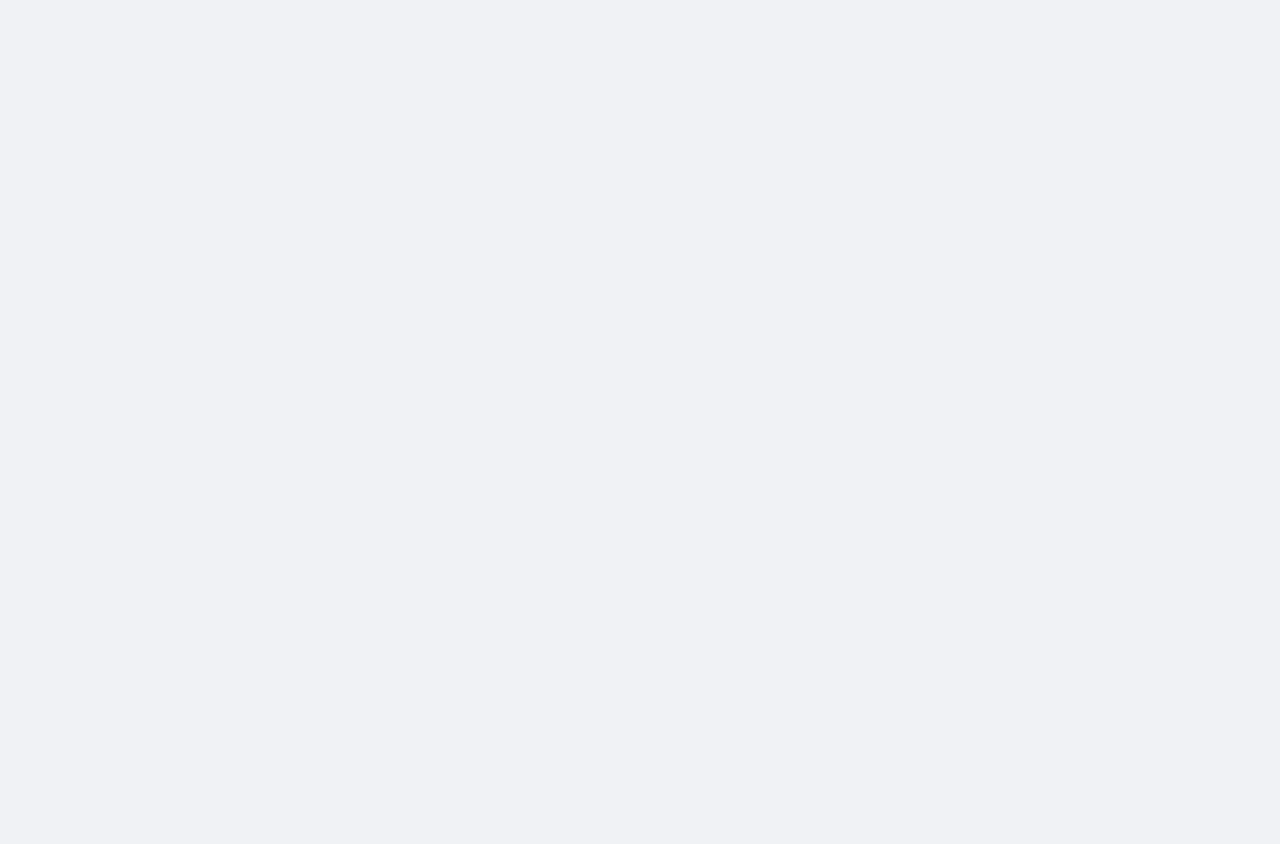
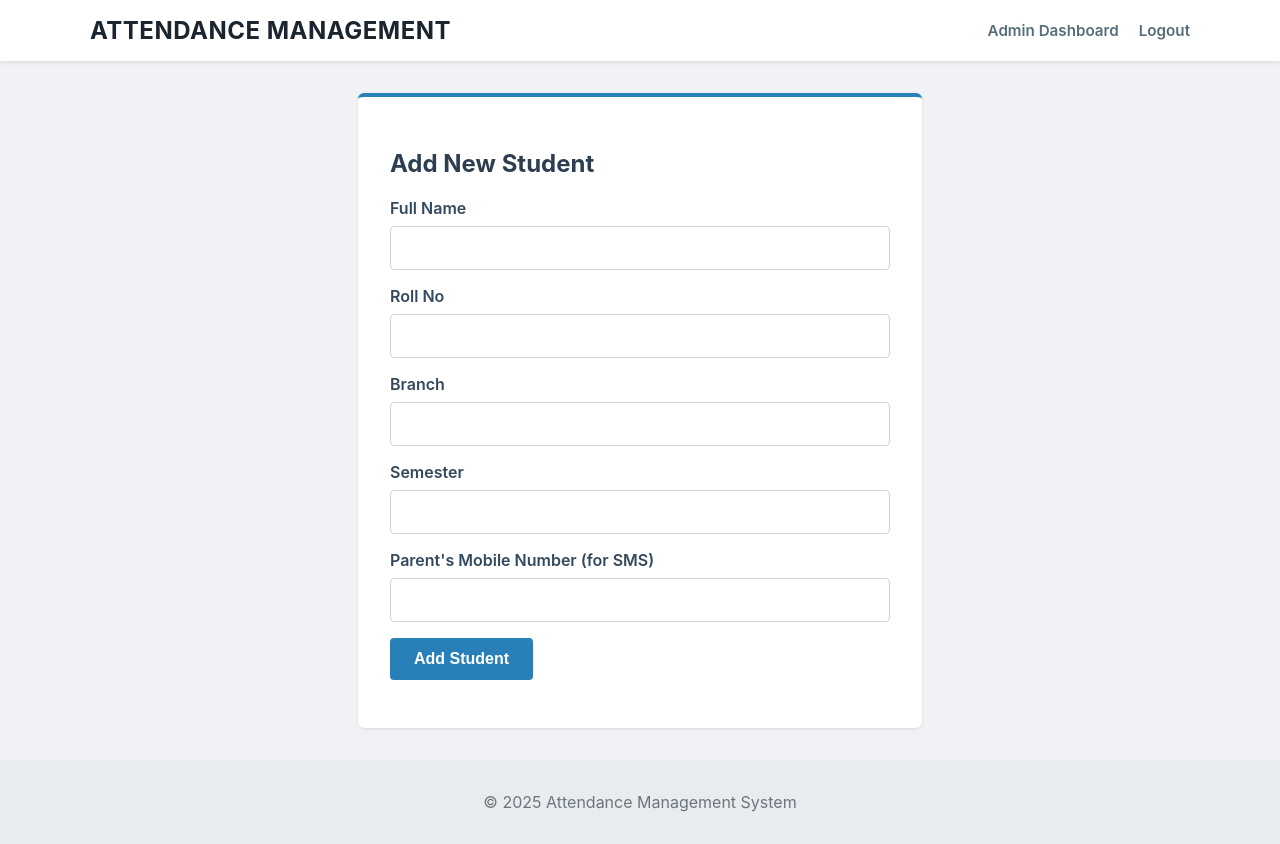
Before and after one commit to shoaib216-bug/attendance-management-system, a Flask app: page /admin/add-student in a window 1280 px wide. Before the commit the page is empty. Before the commit the page ends 800 px from the top, so only its background shows below. Run offline with Flask 3, Linux system fonts and the light colour scheme; the visitor is signed in with stand-in values (Sample User, id 1).

Commit message:
Restored base.html body

```diff
--- a/templates/base.html
+++ b/templates/base.html
@@ -18,8 +18,71 @@
     <!-- Robot Instructions: Tells Google "Yes, please scan my site" -->
     <meta name="robots" content="index, follow">
     <!-- ================================================================= -->
-     <meta name="google-site-verification" content="glaCwdBs6lMdNStSoH_-_a45dVRoR9PhcApiIq8PFKQ" />
+    <meta name="google-site-verification" content="glaCwdBs6lMdNStSoH_-_a45dVRoR9PhcApiIq8PFKQ" />
 
     <link rel="stylesheet" href="{{ url_for('static', filename='css/style.css') }}">
     <link rel="stylesheet" href="https://cdnjs.cloudflare.com/ajax/libs/font-awesome/6.5.1/css/all.min.css">
 </head>
+
+<body style="background-color: ;">
+    <nav class="navbar">
+        <div class="container">
+            <a href="{{ url_for('index') }}" class="navbar-brand">Attendance Management</a>
+
+            <!-- ========================================================================= -->
+            <!-- === THIS IS THE CORRECTED NAVIGATION LOGIC === -->
+            <!-- ========================================================================= -->
+            <div class="navbar-links">
+                {% if current_user and current_user.is_authenticated %}
+                <!-- This block ONLY shows when a user is truly logged in -->
+                {% if isinstance(current_user, Admin) %}
+                <a href="{{ url_for('admin.dashboard') }}">Admin Dashboard</a>
+                {% elif isinstance(current_user, Staff) %}
+                <a href="{{ url_for('staff.dashboard') }}">Staff Dashboard</a>
+                {% endif %}
+                <a href="{{ url_for('auth.logout') }}">Logout</a>
+                {% else %}
+                <!-- This block shows when NO ONE is logged in -->
+                <a href="{{ url_for('public.view_student_attendance') }}">Student View</a>
+                <a href="{{ url_for('public.view_parent_attendance') }}">Parent View</a>
+                <a href="{{ url_for('auth.staff_login') }}">Staff Login</a>
+                <a href="{{ url_for('auth.admin_login') }}">Admin Login</a>
+                {% endif %}
+            </div>
+            <!-- ========================================================================= -->
+
+        </div>
+    </nav>
+    <main class="container">
+        {% with messages = get_flashed_messages(with_categories=true) %}
+        {% if messages %}
+        {% for category, message in messages %}
+        <div class="alert alert-{{ category }}">{{ message }}</div>
+        {% endfor %}
+        {% endif %}
+        {% endwith %}
+        {% block content %}{% endblock %}
+    </main>
+    <footer class="footer">
+        <p>&copy; 2025 Attendance Management System</p>
+    </footer>
+    <script>
+        function togglePassword(fieldId) {
+            const field = document.getElementById(fieldId); if (!field) return;
+            const icon = document.querySelector(`[onclick="togglePassword('${fieldId}')"]`);
+            if (field.type === "password") {
+                field.type = "text"; icon.classList.remove('fa-eye'); icon.classList.add('fa-eye-slash');
+            } else {
+                field.type = "password"; icon.classList.remove('fa-eye-slash'); icon.classList.add('fa-eye');
+            }
+        }
+        function filterInput(element, pattern) {
+            // This function takes an input element and a regex pattern.
+            // It replaces any characters that do NOT match the pattern with an empty string.
+            element.value = element.value.replace(pattern, '');
+        }
+
+    </script>
+</body>
+
+</html>
```
